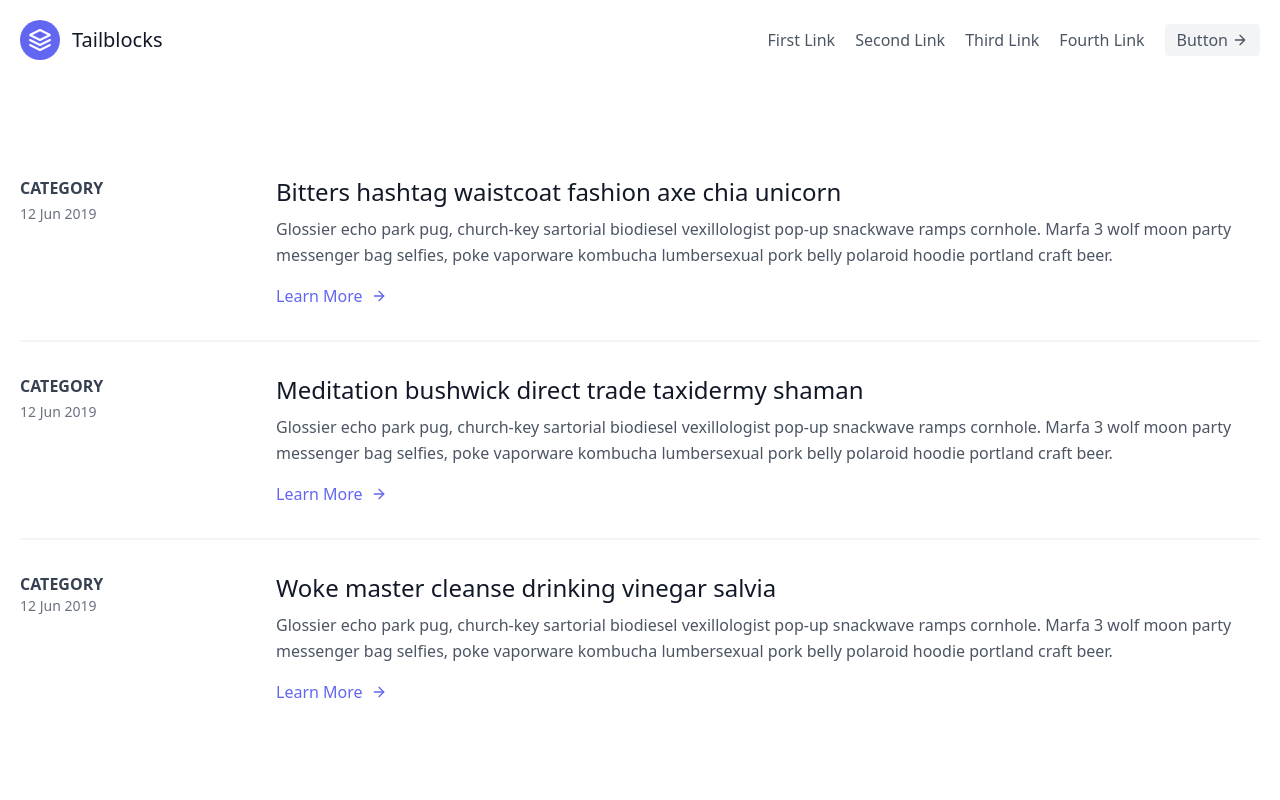
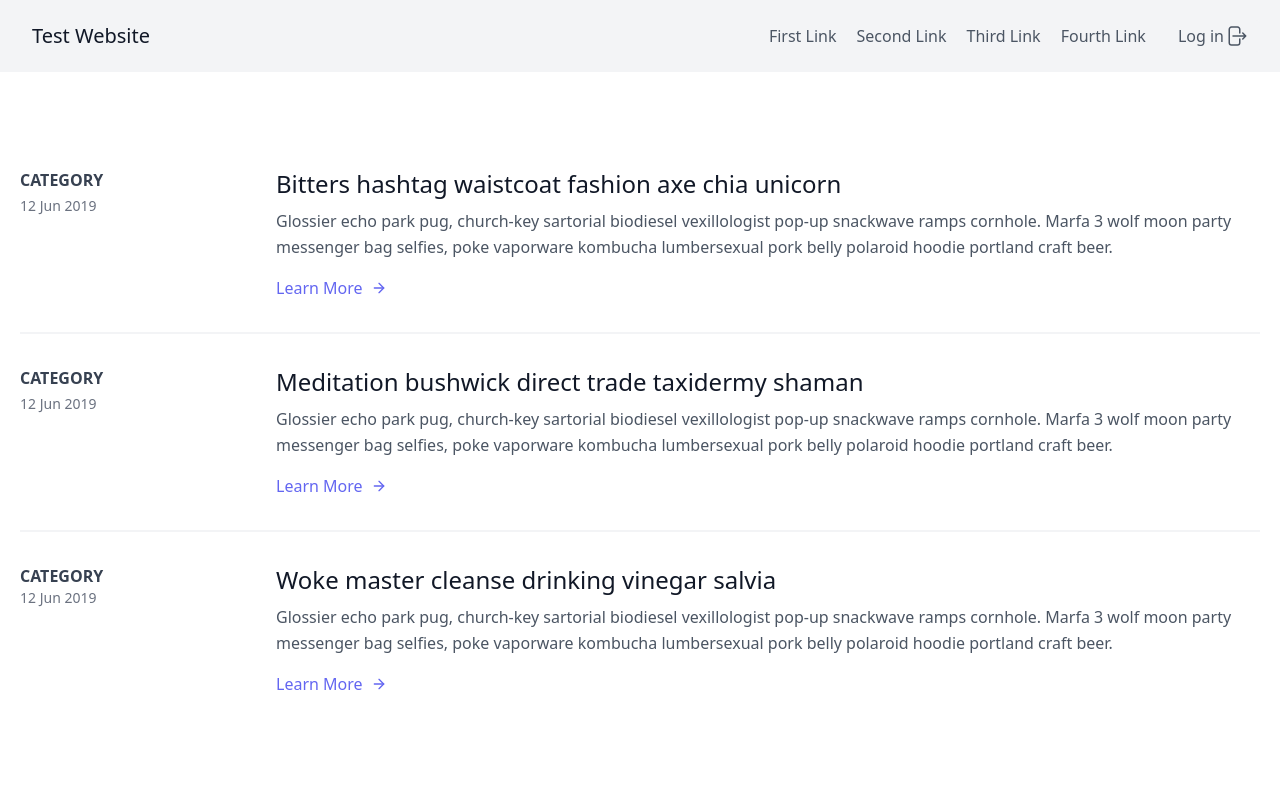
Before and after one commit to ThUnDeR-CoDeR123/test-website, a plain HTML site: page index.html in a window 1280 px wide. Shown: the top 800 px of the page. Drawn offline with nearby package versions, Linux system fonts and the light colour scheme.

Commit message:
commit 2

```diff
--- a/index.html
+++ b/index.html
@@ -9,13 +9,13 @@
 
 </head>
 <body>
-    <header class="text-gray-600 body-font">
+    <header class="text-gray-600 body-font bg-gray-100">
         <div class="container mx-auto flex flex-wrap p-5 flex-col md:flex-row items-center">
           <a class="flex title-font font-medium items-center text-gray-900 mb-4 md:mb-0">
-            <svg xmlns="http://www.w3.org/2000/svg" fill="none" stroke="currentColor" stroke-linecap="round" stroke-linejoin="round" stroke-width="2" class="w-10 h-10 text-white p-2 bg-indigo-500 rounded-full" viewBox="0 0 24 24">
+            <!-- <svg xmlns="http://www.w3.org/2000/svg" fill="none" stroke="currentColor" stroke-linecap="round" stroke-linejoin="round" stroke-width="2" class="w-10 h-10 text-white p-2 bg-indigo-500 rounded-full" viewBox="0 0 24 24">
               <path d="M12 2L2 7l10 5 10-5-10-5zM2 17l10 5 10-5M2 12l10 5 10-5"></path>
-            </svg>
-            <span class="ml-3 text-xl">Tailblocks</span>
+            </svg> -->
+            <span class="ml-3 text-xl">Test Website</span>
           </a>
           <nav class="md:ml-auto flex flex-wrap items-center text-base justify-center">
             <a class="mr-5 hover:text-gray-900">First Link</a>
@@ -23,8 +23,13 @@
             <a class="mr-5 hover:text-gray-900">Third Link</a>
             <a class="mr-5 hover:text-gray-900">Fourth Link</a>
           </nav>
-          <a href = "login.html"><button class="inline-flex items-center bg-gray-100 border-0 py-1 px-3 focus:outline-none hover:bg-gray-200 rounded text-base mt-4 md:mt-0">Button
-            <svg fill="none" stroke="currentColor" stroke-linecap="round" stroke-linejoin="round" stroke-width="2" class="w-4 h-4 ml-1" viewBox="0 0 24 24">
+          <a href = "login.html">
+            <button class="inline-flex items-center bg-gray-100 border-0 py-1 px-3 focus:outline-none hover:bg-gray-200 rounded text-base mt-4 md:mt-0">Log in
+              <svg xmlns="http://www.w3.org/2000/svg" fill="none" viewBox="0 0 24 24" stroke-width="1.5" stroke="currentColor" class="w-6 h-6">
+                <path stroke-linecap="round" stroke-linejoin="round" d="M15.75 9V5.25A2.25 2.25 0 0013.5 3h-6a2.25 2.25 0 00-2.25 2.25v13.5A2.25 2.25 0 007.5 21h6a2.25 2.25 0 002.25-2.25V15m3 0l3-3m0 0l-3-3m3 3H9" />
+              </svg>
+
+
               <path d="M5 12h14M12 5l7 7-7 7"></path>
             </svg>
           </button>
```
